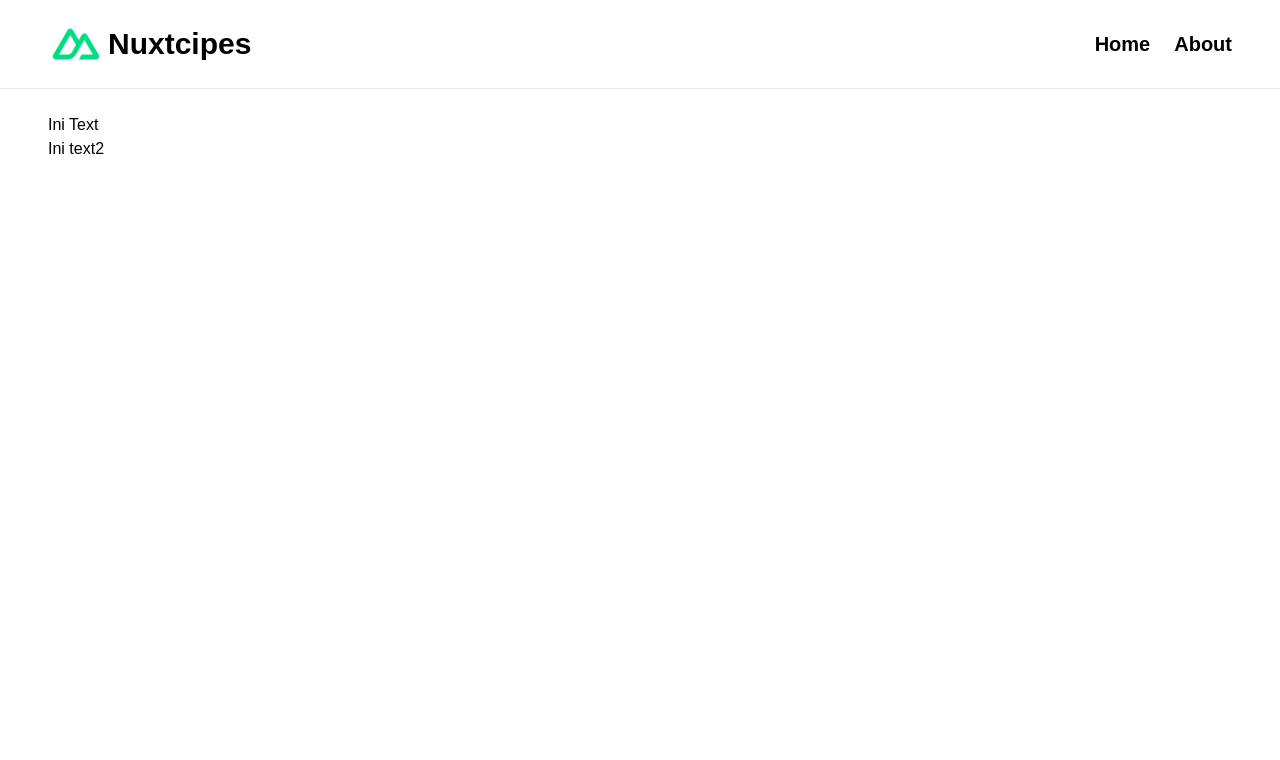
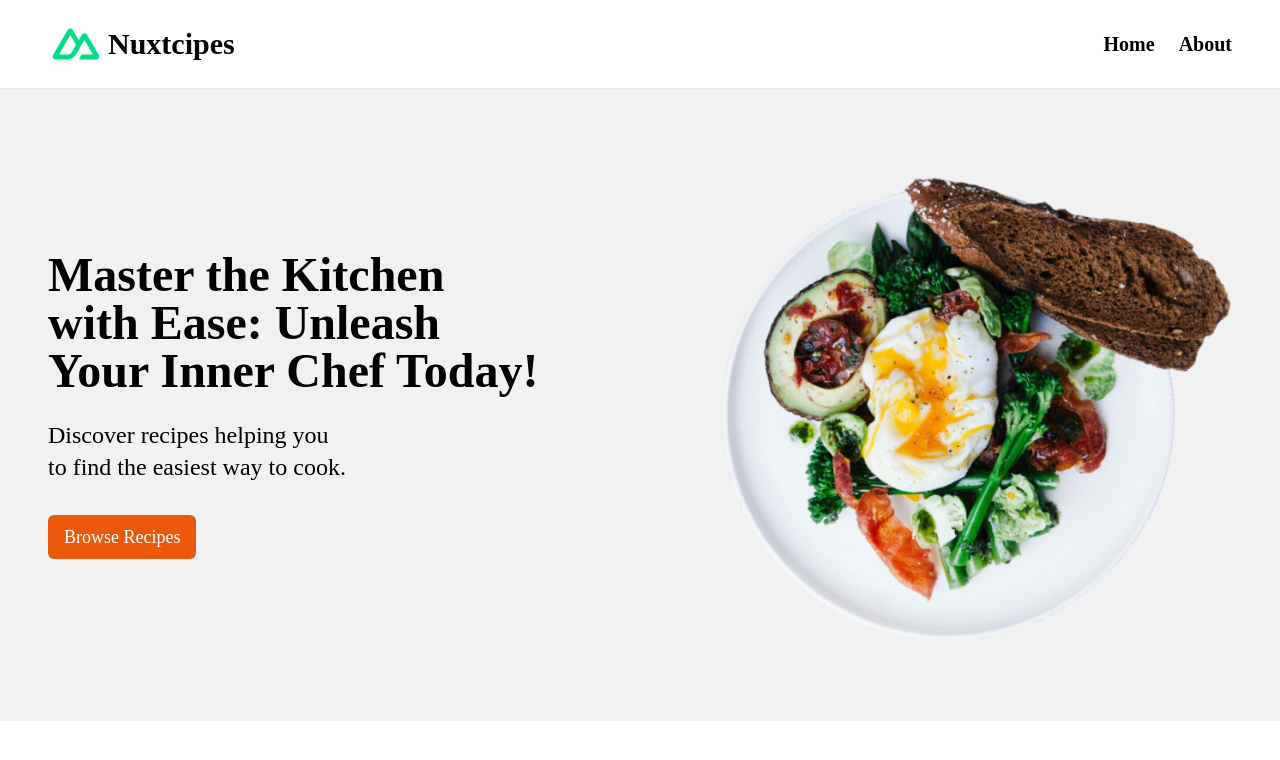
Before and after one commit to Bijas48/Recipes-App, a Nuxt app: page / in a window 1280 px wide. Shown: the top 760 px of the page. Built offline with nearby package versions, Linux system fonts and the light colour scheme.

Commit message:
Add HeroSection

```diff
--- a/app.vue
+++ b/app.vue
@@ -8,10 +8,10 @@
 
 <style>
 html {
-  font-family: Plus Jakarta Sans, sans-serif;
+  font-family: "Plus Jakarta Sans", "sans-serif";
 }
 
 .secondary-text {
-  font-family: Caveat, sans-serif;
+  font-family: "Caveat", "sans-serif";
 }
 </style>
--- a/components/NavigationBar.vue
+++ b/components/NavigationBar.vue
@@ -3,7 +3,7 @@
   <header class="py-4 border-b">
     <nav class="flex container items-center mx-auto px-12">
       <NuxtLink to="/" class="flex gap-1 items-center">
-        <img class="w-14" src="/icon-green.png" alt="" />
+        <NuxtImg width="56" src="/icon-green.png" alt="" />
         <span class="text-3xl font-bold">Nuxtcipes</span>
       </NuxtLink>
       <ul class="flex gap-6 ml-auto text-xl font-bold capitalize">
--- a/layouts/default.vue
+++ b/layouts/default.vue
@@ -1,5 +1,5 @@
 <template>
-  <div>
+  <div class="relative">
     <NavigationBar />
     <slot />
   </div>
--- a/pages/index.vue
+++ b/pages/index.vue
@@ -1,14 +1,35 @@
+<script lang="ts" setup></script>
 <template>
   <main>
-    <section class="container py-6 px-12">
-      <div class="">
-        <h1>Ini Text</h1>
-        <h2 class="secondary-text">Ini text2</h2>
+    <section class="bg-[#f1f1f1] px-12">
+      <div
+        class="container flex flex-col lg:flex-row items-center py-20 gap-10"
+      >
+        <div class="flex-1 order-2 lg:order-1 text-center lg:text-left">
+          <h1 class="text-3xl lg:text-5xl font-extrabold mb-6 text-balance">
+            Master the Kitchen with Ease: Unleash Your Inner Chef Today!
+          </h1>
+          <p class="text-lg lg:text-2xl mb-8 text-balance">
+            Discover recipes helping you to find the easiest way to cook.
+          </p>
+          <button
+            class="px-4 py-2 text-white self-start bg-dodgeroll-gold rounded-md text-lg cursor-pointer bg-orange-600"
+          >
+            Browse Recipes
+          </button>
+        </div>
+        <div class="flex-1 order-1 lg:order-2">
+          <NuxtImg
+            sizes="xs:100vw sm:667px"
+            src="/nuxt-course-hero.png"
+            format="webp"
+            densities="x1"
+            alt=""
+          />
+        </div>
       </div>
     </section>
   </main>
 </template>
 
-<script lang="ts" setup></script>
-
 <style></style>
```
